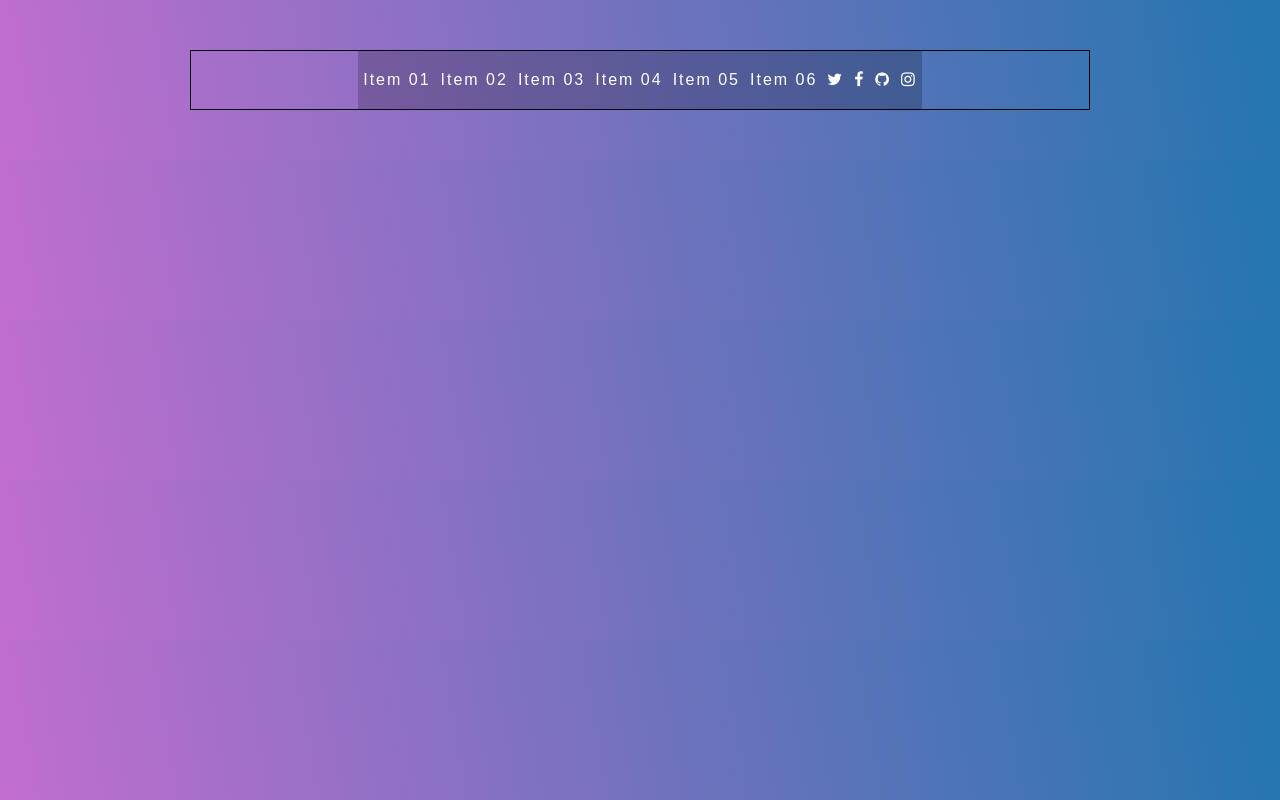
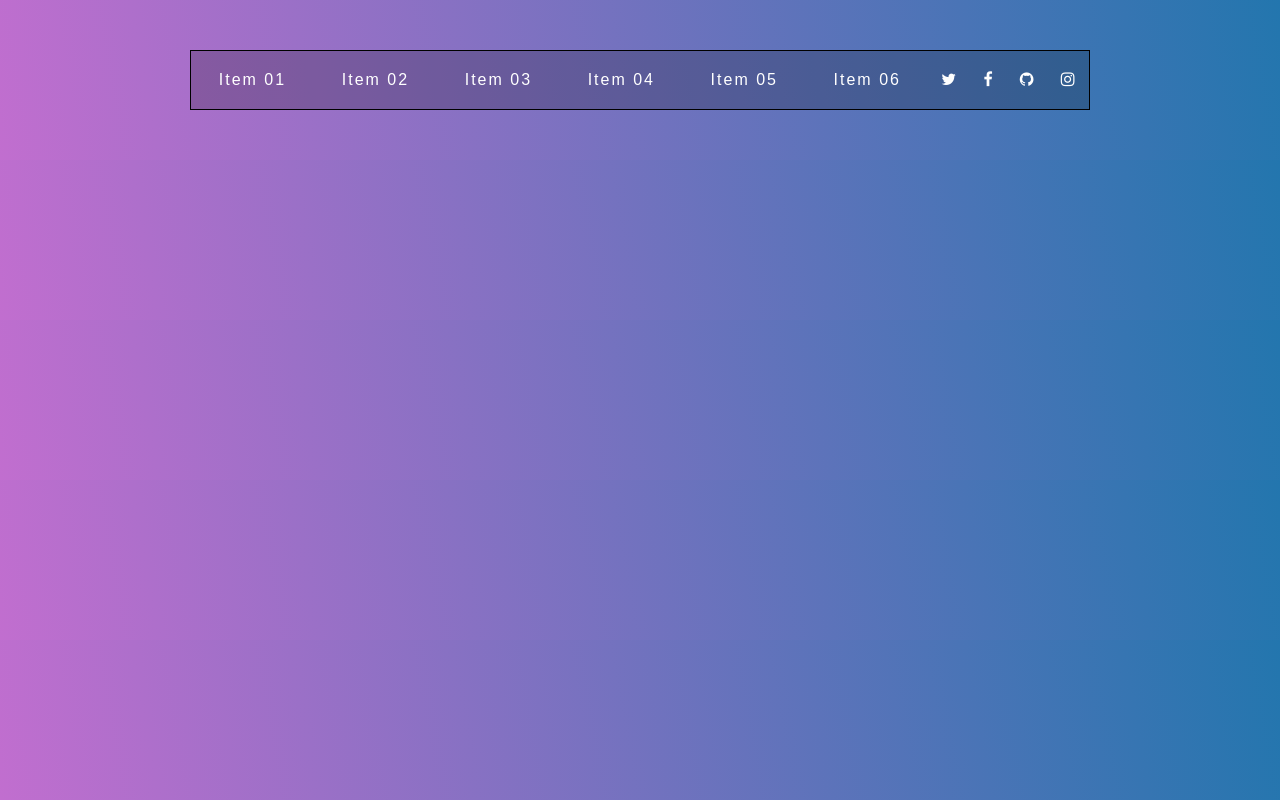
Before and after one commit to revatir1/learn-co-sandbox, a plain HTML site: page week-4/index.html in a window 1280 px wide. Drawn offline with Linux system fonts and the light colour scheme.

Commit message:
Automatically backed up by Learn

```diff
--- a/week-4/index.css
+++ b/week-4/index.css
@@ -45,8 +45,14 @@ a:hover {
   padding: 0;
   display: flex;
   justify-content: center;
+}
 
+.flex-nav ul li {
+  flex-grow: 3;
+}
 
+.flex-nav ul .social {
+  flex-grow: 1;
 }
 
 
```
